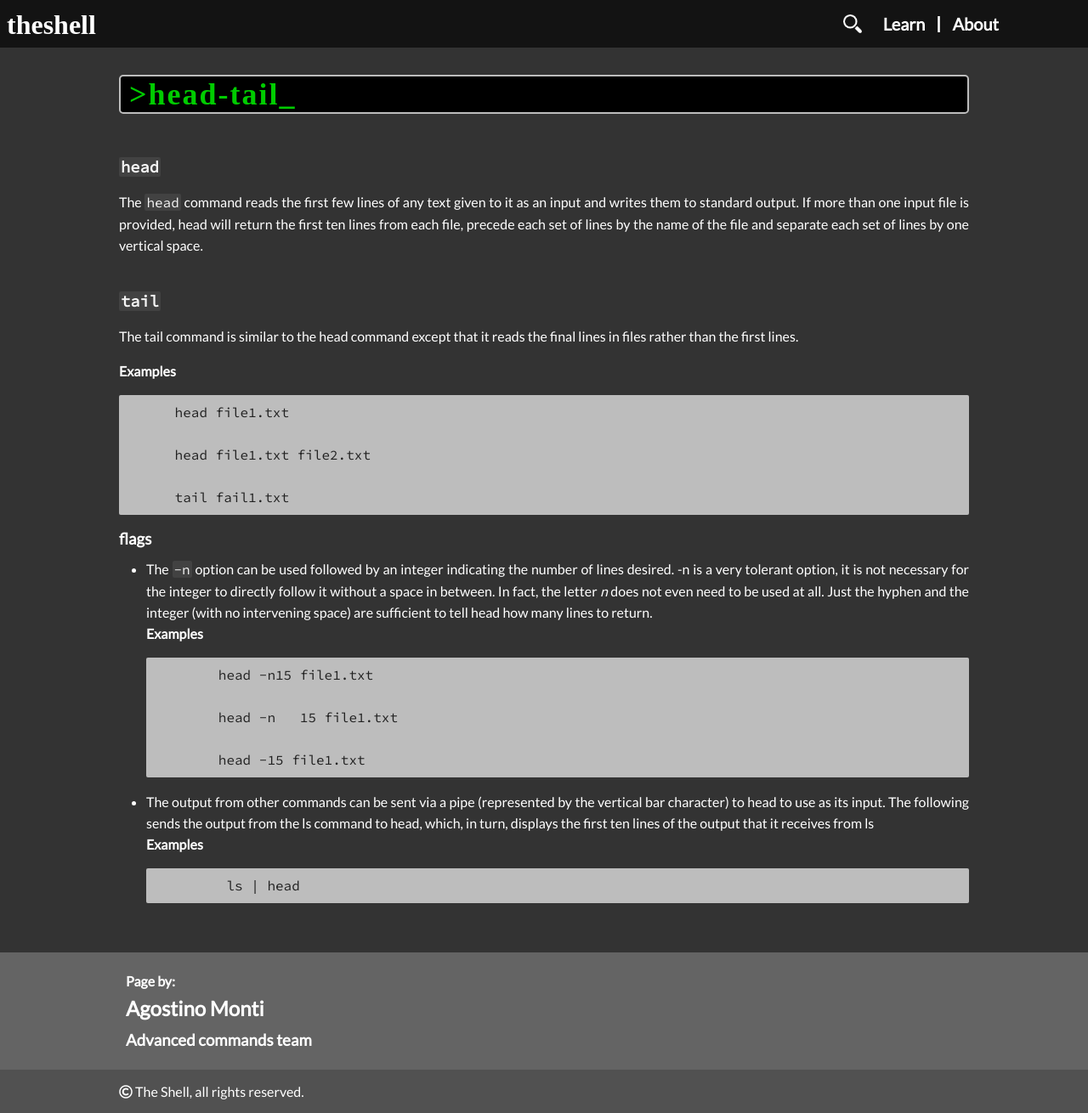
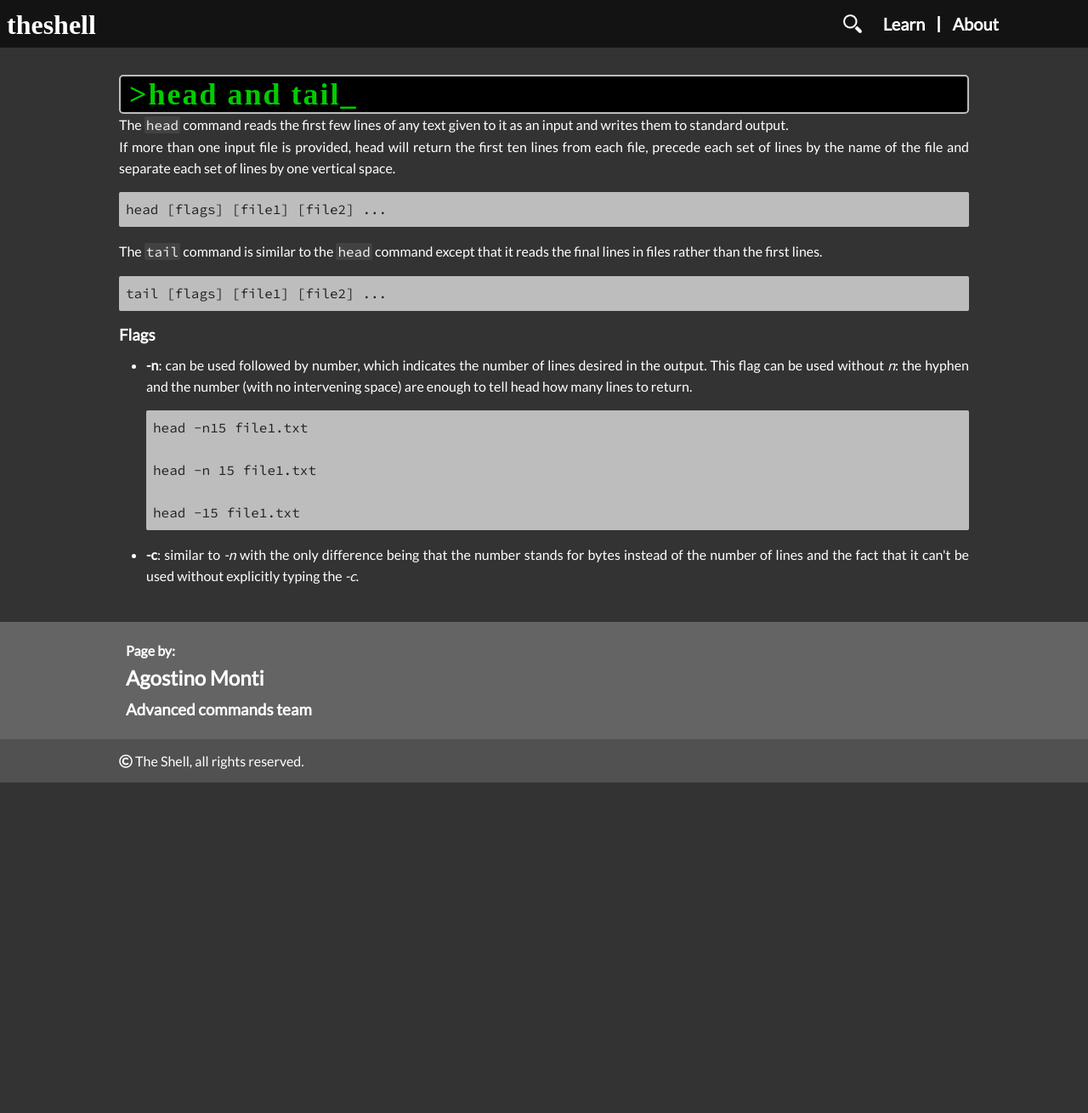
Before and after one commit to bvlj/usi_sa1_theshell_ch, a Jekyll site: the page built from site/pages/cmd/advanced/head-tail.html, in a window 1280 px wide. Shown: the whole page at 85% size. Built offline with Jekyll 4.4.1, drawn with Linux system fonts in a browser that asks for light colours; nearby versions of some CDN libraries; some web fonts are replaced; comment, search, counter and statistics services are not loaded; after the commit the page ends 921 px from its top, so only the background shows below that.

Commit message:
advanced: code review for new pages
git-svn-id: svn+ssh://atelier.inf.usi.ch/home/bevilj/group-1@248 a672b425-5310-4d7a-af5c-997e18724b81

```diff
--- a/site/pages/cmd/advanced/head-tail.html
+++ b/site/pages/cmd/advanced/head-tail.html
@@ -4,48 +4,39 @@ author: Agostino Monti
 category-page: advanced
 category-title: Advanced commands
 tags: head tail text file
-title: head-tail
+title: head and tail
 ---
 
-<br>
-<br>
- <h3><code>head</code></h3>
-   <p>The <code>head</code> command reads the first few lines of any text given to it as an input
-    and writes them to standard output.
-    If more than one input file is provided, head will return the first ten lines
-    from each file, precede each set of lines by the name of the file and separate
-    each set of lines by one vertical space. </p>
-    <br>
+The <code>head</code> command reads the first few lines of any text given to it as an input
+and writes them to standard output.<br>
+If more than one input file is provided, head will return the first ten lines
+from each file, precede each set of lines by the name of the file and separate
+each set of lines by one vertical space.
 
-  <h3><code>tail</code></h3>
-    <p>The tail command is similar to the head command
-      except that it reads the final lines in files rather than the first lines.</p>
+<pre>
+head [flags] [file1] [file2] ...
+</pre>
 
-    <h4>Examples</h4>
-    <p><pre>
-      head file1.txt <br>
-      head file1.txt file2.txt <br>
-      tail fail1.txt</pre></p>
+The <code>tail</code> command is similar to the <code>head</code> command
+except that it reads the final lines in files rather than the first lines.
 
+<pre>
+tail [flags] [file1] [file2] ...
+</pre>
 
-    <h3>flags</h3>
-    <ul>
-      <li>The <code>-n</code> option can be used followed by an integer indicating the number of lines desired.
-        -n is a very tolerant option, it is not necessary for the integer to directly
-        follow it without a space in between. In fact, the letter <i>n</i> does not
-        even need to be used at all. Just the hyphen and the integer
-        (with no intervening space) are sufficient to tell head how many lines to return.
-        <h4>Examples</h4>
-        <pre>
-        head -n15 file1.txt <br>
-        head -n   15 file1.txt <br>
-        head -15 file1.txt</pre></li>
+<h3>Flags</h3>
 
-      <li>The output from other commands can be sent via a pipe (represented by the vertical bar character)
-         to head to use as its input. The following sends the output from the ls command
-         to head, which, in turn, displays the first ten lines of the output that it receives from ls
-         <h4>Examples</h4>
-         <pre>
-         ls | head </pre></li>
-
-    </ul>
+<ul>
+    <li><b>-n</b>: can be used followed by number, which indicates the number of
+        lines desired in the output. This flag can be used without <i>n</i>: the hyphen and the
+        number (with no intervening space) are enough to tell head how many lines to return.
+<pre>
+head -n15 file1.txt <br>
+head -n 15 file1.txt <br>
+head -15 file1.txt</pre>
+    </li>
+    <li><b>-c</b>: similar to <i>-n</i> with the only difference being that the number stands for
+        bytes instead of the number of lines and the fact that it can't be used without explicitly
+        typing the <i>-c</i>.
+    </li>
+</ul>
```
Also changed, not shown: site/pages/cmd/advanced/paste.html (added, +35 -0 lines).
